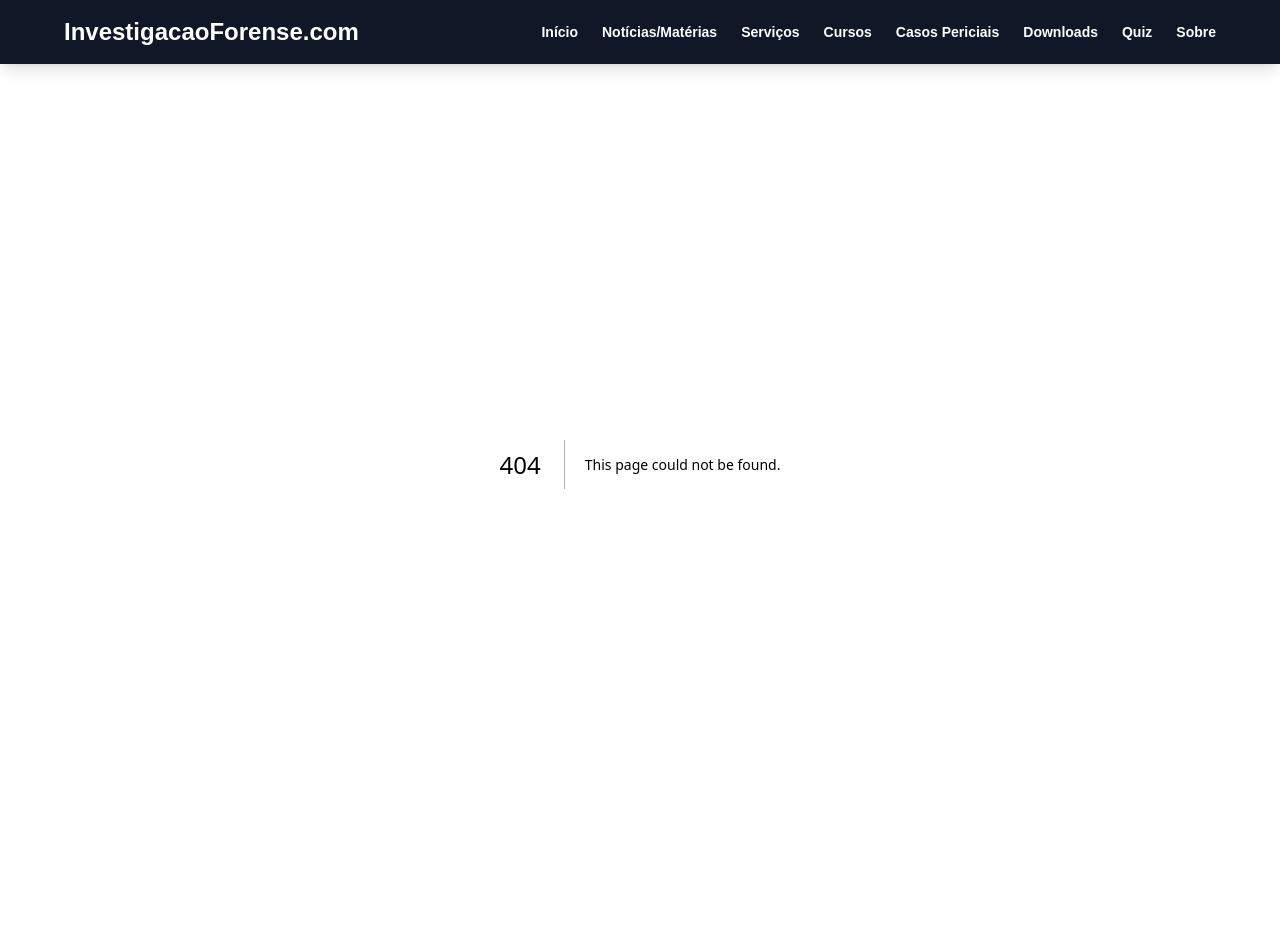
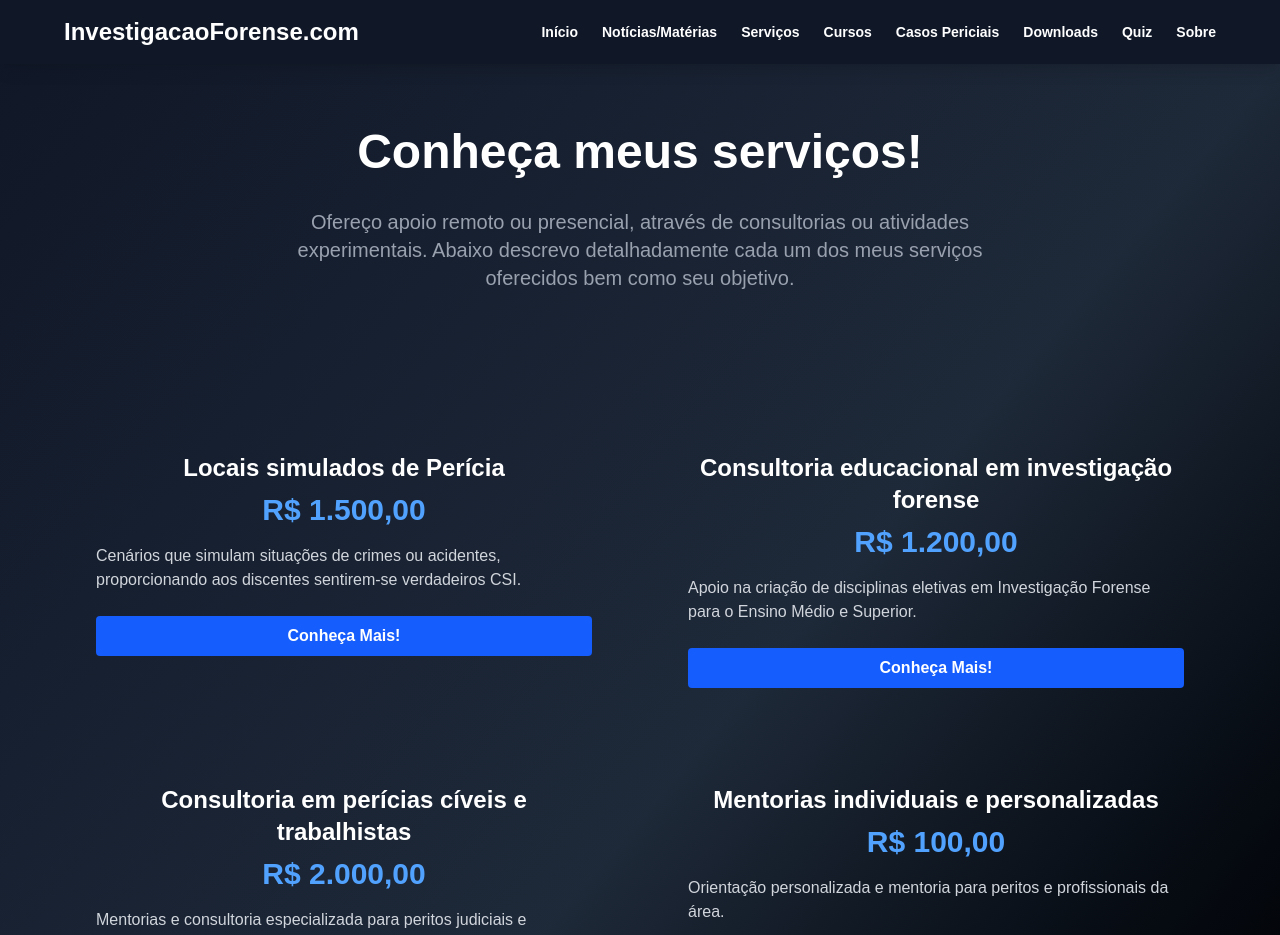
Before and after one commit to talesperito/investigacao-forense, a Next.js app: page /servicos in a window 1280 px wide. Before the commit this address had no page. Shown: the top 935 px of the page. Before the commit the page ends 864 px from the top, so only its background shows below. Built offline with nearby package versions, Linux system fonts and the light colour scheme.

Commit message:
Add Servicos page with all services and pricing
This page displays various services offered, including details such as title, price, and description. It also includes sections for additional services and a call-to-action button.

```diff
--- /dev/null
+++ b/app/servicos/page.tsx
@@ -0,0 +1,77 @@
+'use client';
+
+export default function ServicosPage() {
+  const services = [
+    {
+      title: "Locais simulados de Perícia",
+      price: "R$ 1.500,00",
+      description: "Cenários que simulam situações de crimes ou acidentes, proporcionando aos discentes sentirem-se verdadeiros CSI."
+    },
+    {
+      title: "Consultoria educacional em investigação forense",
+      price: "R$ 1.200,00",
+      description: "Apoio na criação de disciplinas eletivas em Investigação Forense para o Ensino Médio e Superior."
+    },
+    {
+      title: "Consultoria em perícias cíveis e trabalhistas",
+      price: "R$ 2.000,00",
+      description: "Mentorias e consultoria especializada para peritos judiciais e particulares."
+    },
+    {
+      title: "Mentorias individuais e personalizadas",
+      price: "R$ 100,00",
+      description: "Orientação personalizada e mentoria para peritos e profissionais da área."
+    }
+  ];
+
+  return (
+    <main className="min-h-screen bg-gradient-to-br from-gray-900 via-gray-800 to-black">
+      {/* Header */}
+      <section className="px-8 py-16 text-center">
+        <h1 className="text-5xl font-bold text-white mb-8">Conheça meus serviços!</h1>
+        <p className="text-xl text-gray-400 max-w-3xl mx-auto">
+          Ofereço apoio remoto ou presencial, através de consultorias ou atividades experimentais. Abaixo descrevo detalhadamente cada um dos meus serviços oferecidos bem como seu objetivo.
+        </p>
+      </section>
+
+      {/* Services Grid */}
+      <section className="px-8 py-16">
+        <div className="max-w-6xl mx-auto">
+          <div className="grid grid-cols-1 md:grid-cols-2 gap-8">
+            {services.map((service, index) => (
+              <div key={index} className="bg-gray-white/5 rounded-lg p-8 hover:bg-gray-white/10 transition">
+                <h3 className="text-2xl font-bold text-white mb-2 text-center">{service.title}</h3>
+                <p className="text-3xl font-bold text-blue-400 text-center mb-4">{service.price}</p>
+                <p className="text-gray-300 mb-6">{service.description}</p>
+                <button className="w-full bg-blue-600 text-white font-bold py-2 rounded hover:bg-blue-700 transition">
+                  Conheça Mais!
+                </button>
+              </div>
+            ))}
+          </div>
+        </div>
+      </section>
+
+      {/* Additional Services */}
+      <section className="bg-gray-white/5 px-8 py-16">
+        <div className="max-w-4xl mx-auto text-gray-300">
+          <h2 className="text-3xl font-bold text-white mb-8">Serviços adicionais:</h2>
+          <div className="space-y-4">
+            <div>
+              <h3 className="text-xl font-bold text-white mb-2">PALESTRAS GRATUITAS</h3>
+              <p>Como forma de conhecer meu trabalho, são ofertadas GRATUITAMENTE palestras online na área de Investigação Forense para o Ensino Médio ou Superior.</p>
+            </div>
+            <div>
+              <h3 className="text-xl font-bold text-white mb-2">CONSULTORIA EDUCACIONAL DE ACOMPANHAMENTO DOCENTE</h3>
+              <p>Apoio para escrita de material, preparação de experimentos ou discussão de formas de abordagem com os discentes.</p>
+            </div>
+            <div>
+              <h3 className="text-xl font-bold text-white mb-2">CRIÇÃO DE DISCIPLINAS OU CURSOS LIVRES DE EXTENSÃO</h3>
+              <p>Para a educação básica, ofereço apoio na criação de disciplinas eletivas. Para Instituições de Ensino Superior, auxilio na criação e condução de cursos livres.</p>
+            </div>
+          </div>
+        </div>
+      </section>
+    </main>
+  );
+}
```
